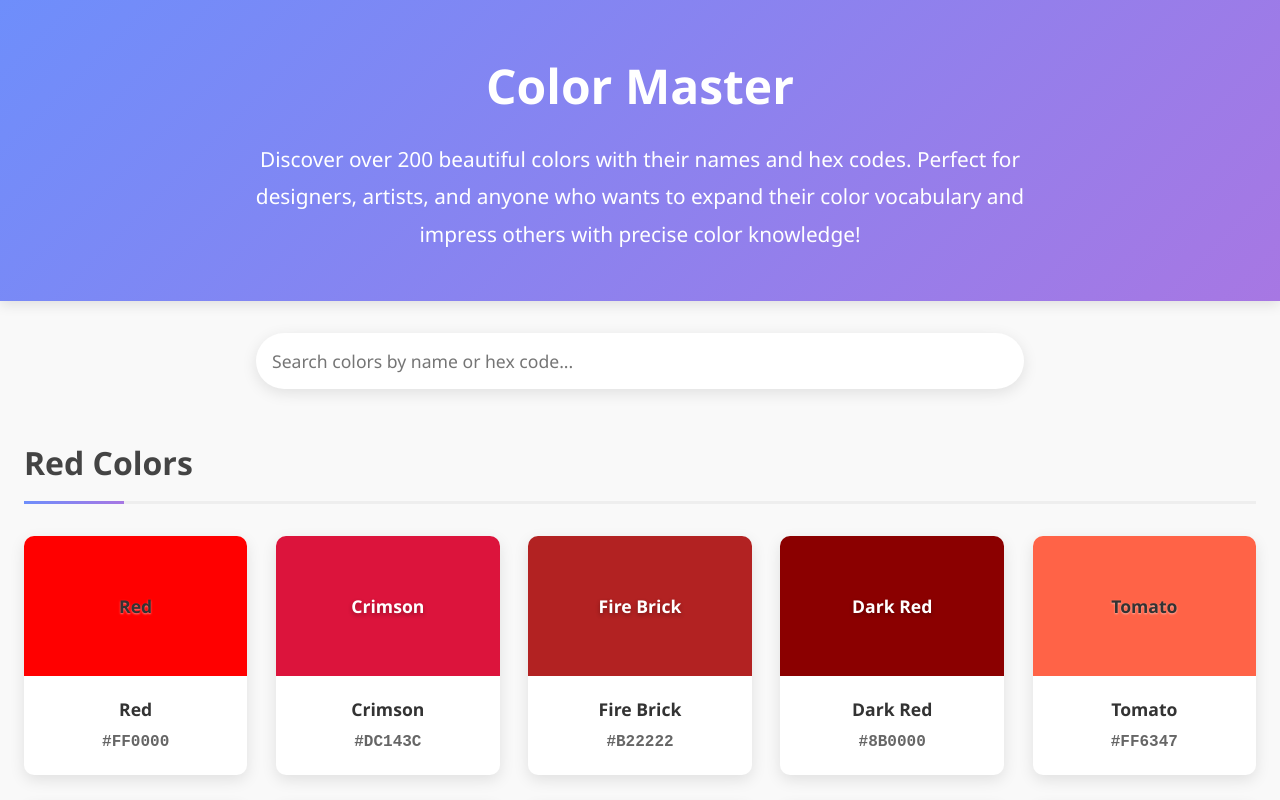
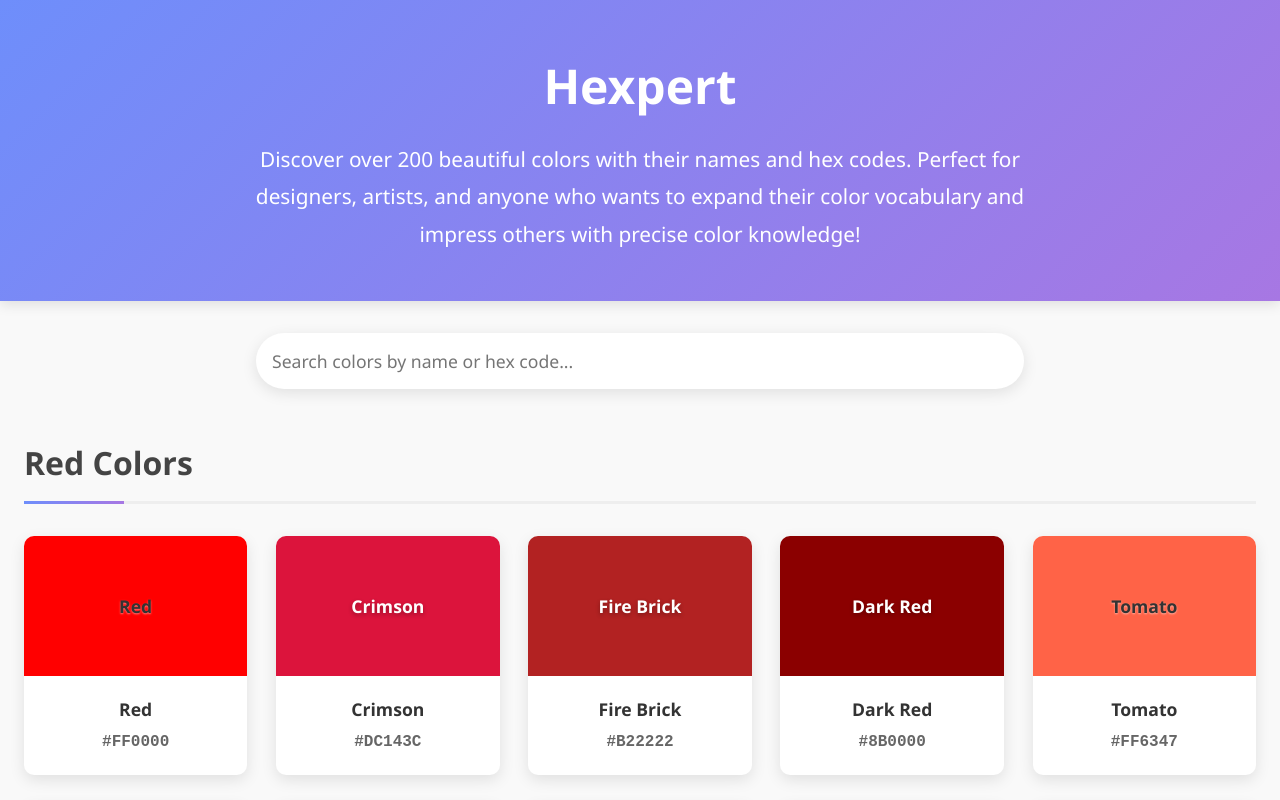
Before and after one commit to Vasoyasharan/Hexpert, a plain HTML site: page index.html in a window 1280 px wide. Shown: the top 800 px of the page. Drawn offline with Linux system fonts and the light colour scheme.

Commit message:
Changed web name

```diff
--- a/index.html
+++ b/index.html
@@ -3,13 +3,13 @@
 <head>
     <meta charset="UTF-8">
     <meta name="viewport" content="width=device-width, initial-scale=1.0">
-    <title>Color Master - The Ultimate Color Learning Resource</title>
+    <title>Hexpert: Master Colors Like a Pro!</title>
     <link rel="stylesheet" href="styles.css">
     <link rel="stylesheet" href="https://cdnjs.cloudflare.com/ajax/libs/font-awesome/6.0.0-beta3/css/all.min.css">
 </head>
 <body>
     <header>
-        <h1>Color Master</h1>
+        <h1>Hexpert</h1>
         <p class="tagline">
             Discover over 200 beautiful colors with their names and hex codes.
             Perfect for designers, artists, and anyone who wants to expand their
```
